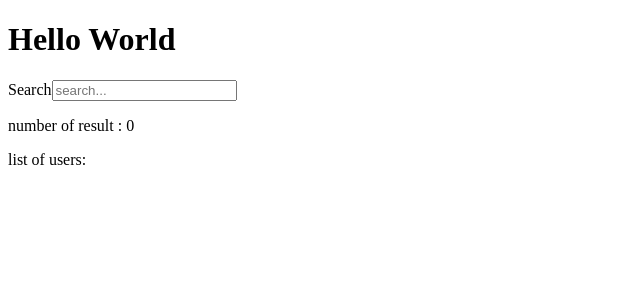
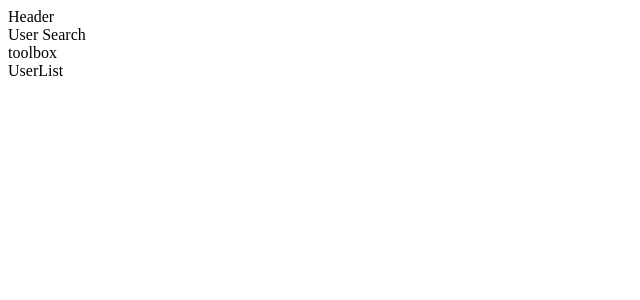
Before and after one commit to benjyarel/fulll_test, a React (Vite) app in the folder user_search/: page / in a window 1280 px wide. Shown: the top 300 px of the page, without its empty margins (0-640 px from the left). Built offline with nearby package versions, Linux system fonts and the light colour scheme.

Commit message:
create component file

```diff
--- a/user_search/src/App.tsx
+++ b/user_search/src/App.tsx
@@ -1,6 +1,12 @@
 import { useState, type ChangeEvent } from "react"
 import "./App.css"
+
 import { useGetSearchUsers } from "./hooks/useGetSearchUsers"
+
+import { Header } from "./components/Header"
+import { Toolbox } from "./components/Toolbox"
+import { UserSearch } from "./components/UserSearch"
+import { UserList } from "./components/UserList"
 
 function App() {
   const [queryParams, setQueryParams] = useState("")
@@ -10,27 +16,37 @@ function App() {
   const handleOnUserSearchChange = (e: ChangeEvent<HTMLInputElement>) => {
     setQueryParams(e.target.value)
   }
+
   return (
     <>
-      <h1>Hello World</h1>
-      <form>
-        <label htmlFor="user-search">Search</label>
-        <input
-          id="user-search"
-          type="text"
-          placeholder="search..."
-          onChange={handleOnUserSearchChange}
-        />
-      </form>
-      <p>number of result : {totalCount}</p>
-      <p>list of users:</p>
-      <ul>
-        {users.map((user) => {
-          return <li>{user.id}</li>
-        })}
-      </ul>
+      <Header />
+      <UserSearch />
+      <Toolbox />
+      <UserList />
     </>
   )
+
+  // return (
+  //   <>
+  //     <h1>Hello World</h1>
+  //     <form>
+  //       <label htmlFor="user-search">Search</label>
+  //       <input
+  //         id="user-search"
+  //         type="text"
+  //         placeholder="search..."
+  //         onChange={handleOnUserSearchChange}
+  //       />
+  //     </form>
+  //     <p>number of result : {totalCount}</p>
+  //     <p>list of users:</p>
+  //     <ul>
+  //       {users.map((user) => {
+  //         return <li>{user.id}</li>
+  //       })}
+  //     </ul>
+  //   </>
+  // )
 }
 
 export default App
--- /dev/null
+++ b/user_search/src/components/Header.tsx
@@ -0,0 +1,3 @@
+export const Header = () => {
+  return <nav>Header</nav>
+}
--- /dev/null
+++ b/user_search/src/components/Toolbox.tsx
@@ -0,0 +1,3 @@
+export const Toolbox = () => {
+  return <div>toolbox</div>
+}
--- /dev/null
+++ b/user_search/src/components/UserList.tsx
@@ -0,0 +1,3 @@
+export const UserList = () => {
+  return <div>UserList</div>
+}
--- /dev/null
+++ b/user_search/src/components/UserSearch.tsx
@@ -0,0 +1,3 @@
+export const UserSearch = () => {
+  return <div> User Search</div>
+}
```
